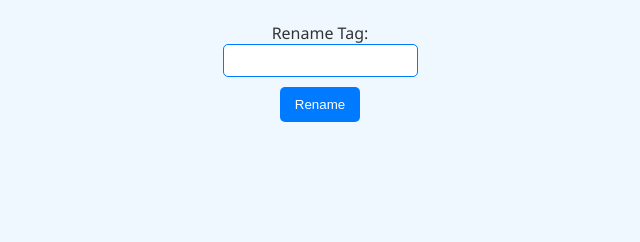
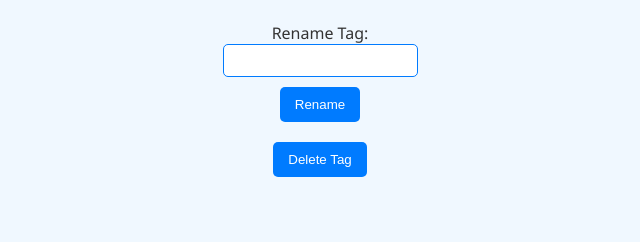
Before and after one commit to BSalaheddine/smart_image_gallery, a Flask app: template templates/filtered_images.html in a window 1280 px wide. Shown: the part 211-453 px from the top of the page, without its empty margins (320-960 px from the left). Run offline with Flask 3, Linux system fonts and the light colour scheme; the template is opened without the code that fills it, so the values that code supplies are empty.

Commit message:
added button to delete tag

```diff
--- a/app.py
+++ b/app.py
@@ -2,7 +2,7 @@ from flask import Flask, render_template, request, redirect, url_for
 import os
 from flask import request
 from animals import find_animals
-from db import create_db, get_db, update_db, add_custom_tag_to_image, replace_in_db, get_all_tags
+from db import create_db, get_db, update_db, add_custom_tag_to_image, replace_in_db, get_all_tags, remove_custom_tag, remove_custom_tag_from_image
 from image_utils import add_colored_boxes
 from faces import find_faces, generate_random_filename
 
@@ -121,5 +121,12 @@ def rename_tag(label):
 
     return redirect(url_for('filter_by_label', label=new_tag_name))
 
+@app.route('/delete_tag/<label>', methods=['POST'])
+def delete_tag(label):
+    data = get_db()
+    remove_custom_tag(data, label)
+    update_db(data)
+    return redirect(url_for('index'))
+
 if __name__ == '__main__':
     app.run(debug=True)
--- a/db.py
+++ b/db.py
@@ -70,6 +70,19 @@ def add_custom_tag_to_image(data, image, custom_tag):
     data['images'][image]['custom_tags'].append(custom_tag)
     return data
 
+def remove_custom_tag(data, custom_tag):
+    for image in data['tags']['custom_tags'][custom_tag]:
+        data['images'][str(image)]['custom_tags'].remove(custom_tag)
+    del data['tags']['custom_tags'][custom_tag]
+    return data
+
+def remove_custom_tag_from_image(data, image, custom_tag):
+    data[image]['custom_tags'].remove(custom_tag)
+    data['tags']['custom_tags'][custom_tag].remove(image)
+    if not data['tags']['custom_tags'][custom_tag]:
+        del data['tags']['custom_tags'][custom_tag]
+    return data
+
 def update_db(data):
     with open(DB_FILE_PATH, 'w') as json_file:
         json.dump(data, json_file, indent=2)
--- a/templates/filtered_images.html
+++ b/templates/filtered_images.html
@@ -29,6 +29,9 @@
             <input type="text" name="new_tag_name" id="new_tag_name" required>
             <button type="submit">Rename</button>
         </form>
+        <form action="{{ url_for('delete_tag', label=label) }}" method="post">
+            <button type="submit">Delete Tag</button>
+        </form>
 
         <ul class="image-list">
             {% for image_file in image_files %}
```
